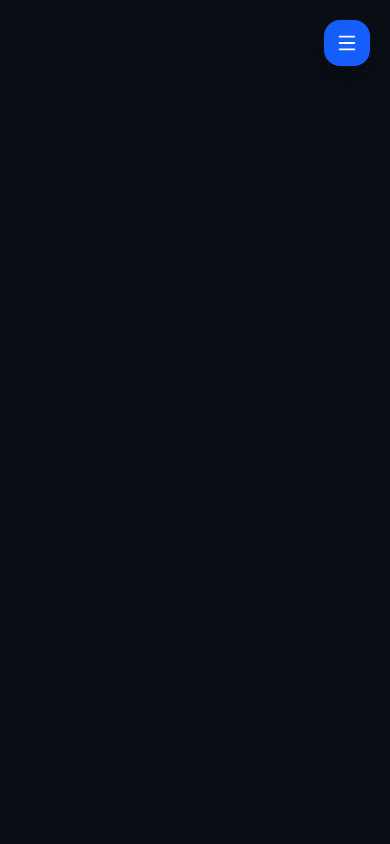
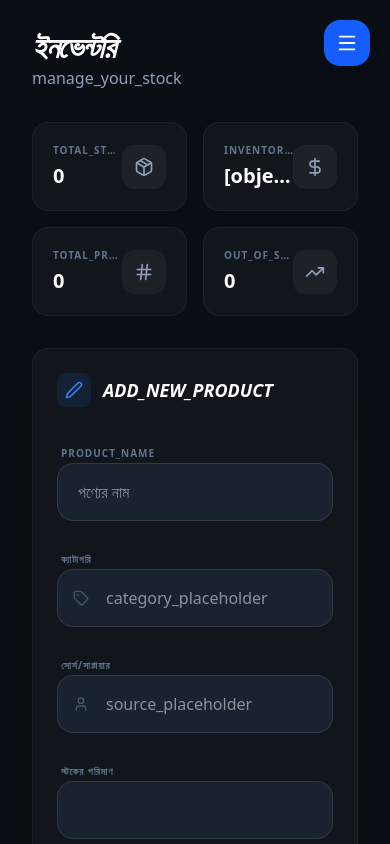
Before and after one commit to Ufuq-Innovation/Xeetrix, a Next.js app: page /inventory in a window 390 px wide. Built offline with nearby package versions, Linux system fonts and the light colour scheme; no server answers; the database is empty.

Commit message:
fix: restore missing JSX content and stabilize InventoryPage rendering
Completed the full UI structure including stats, form, and data table. Fixed blank screen issue by ensuring complete return block after client-side mounting.

```diff
--- a/app/(dashboard)/inventory/page.js
+++ b/app/(dashboard)/inventory/page.js
@@ -37,7 +37,6 @@ export default function InventoryPage() {
     },
   });
 
-  // এই inputs অ্যারেটি এখন ডাইনামিক কারেন্সি সাপোর্ট করবে
   const inputs = useMemo(() => [
     { name: "name", label: t("product_name"), req: true, placeholder: t("product_name_placeholder") },
     { name: "category", label: t("category"), icon: Tag, placeholder: t("category_placeholder") },
@@ -85,12 +84,111 @@ export default function InventoryPage() {
     },
   });
 
-  if (!mounted) return null;
+  if (!mounted) return <div className="p-10 text-white">Loading...</div>;
 
   return (
-    <div className="space-y-8 p-4 md:p-6 max-w-7xl mx-auto">
-      {/* Header, Stats Cards, Form and Table remains same as your provided structure */}
-      {/* ... (Rest of the JSX) */}
+    <div className="space-y-8 p-4 md:p-6 max-w-7xl mx-auto animate-in fade-in duration-500">
+      {/* 1. Header */}
+      <div className="flex justify-between items-center">
+        <div>
+          <h1 className="text-3xl font-black uppercase italic text-white tracking-tighter leading-none">{t("inventory")}</h1>
+          <p className="text-slate-400 mt-1">{t("manage_your_stock")}</p>
+        </div>
+        {editingId && (
+          <button onClick={() => { setEditingId(null); setFormData(initialFormState); }} className="text-red-500 font-bold uppercase text-[10px] tracking-widest border border-red-500/20 px-5 py-2.5 rounded-xl hover:bg-red-500 hover:text-white transition-all">
+            {t("cancel")}
+          </button>
+        )}
+      </div>
+
+      {/* 2. Stats Cards */}
+      <div className="grid grid-cols-2 lg:grid-cols-4 gap-4">
+        {statsData.map((stat, i) => (
+          <div key={i} className="bg-[#11161D] p-5 rounded-2xl border border-white/5">
+            <div className="flex items-center justify-between">
+              <div className="space-y-1 overflow-hidden">
+                <p className="text-[10px] font-bold uppercase text-slate-500 tracking-widest truncate">{stat.label}</p>
+                <p className={`text-xl md:text-2xl font-black truncate ${stat.alert ? 'text-red-500' : 'text-white'}`}>{stat.val}</p>
+              </div>
+              <div className="p-3 bg-white/5 rounded-xl flex-shrink-0">
+                <stat.icon className="text-slate-400" size={20} />
+              </div>
+            </div>
+          </div>
+        ))}
+      </div>
+
+      {/* 3. Form Section */}
+      <form onSubmit={(e) => { e.preventDefault(); productMutation.mutate(editingId ? { ...formData, id: editingId } : formData); }}
+            className="bg-[#11161D] p-6 rounded-2xl border border-white/5 shadow-2xl">
+        <h3 className="text-lg font-black text-white uppercase italic mb-8 flex items-center gap-3">
+          <div className="p-2 bg-blue-500/10 rounded-lg"><Edit2 size={18} className="text-blue-500" /></div>
+          {editingId ? t("edit") : t("add_new_product")}
+        </h3>
+        <div className="grid grid-cols-1 md:grid-cols-2 lg:grid-cols-3 gap-6">
+          {inputs.map((input) => (
+            <div key={input.name} className="space-y-2">
+              <label className="text-[10px] font-bold uppercase text-slate-500 tracking-widest ml-1">{input.label}</label>
+              <div className="relative">
+                {input.icon && <input.icon className="absolute left-4 top-1/2 -translate-y-1/2 text-slate-600" size={16} />}
+                <input
+                  type={input.type || "text"}
+                  required={input.req}
+                  placeholder={input.placeholder}
+                  className={`w-full p-4 bg-[#1a2230] border border-white/10 rounded-2xl text-white outline-none focus:ring-2 focus:ring-blue-500/40 transition-all ${input.icon ? 'pl-12' : 'px-5'}`}
+                  value={formData[input.name] || ""}
+                  onChange={(e) => setFormData({ ...formData, [input.name]: e.target.value })}
+                />
+              </div>
+            </div>
+          ))}
+        </div>
+        <button type="submit" disabled={productMutation.isPending}
+                className="mt-8 px-12 py-4 bg-gradient-to-r from-blue-600 to-blue-700 text-white rounded-2xl font-black uppercase tracking-widest transition-all flex items-center gap-3 shadow-lg shadow-blue-500/20 disabled:opacity-50">
+          {productMutation.isPending ? <div className="animate-spin rounded-full h-4 w-4 border-b-2 border-white"></div> : <CheckCircle size={18} />}
+          {editingId ? t("update") : t("add_to_stock")}
+        </button>
+      </form>
+
+      {/* 4. Product Table */}
+      <div className="bg-[#11161D] rounded-2xl border border-white/5 overflow-hidden shadow-xl">
+        <div className="overflow-x-auto text-left">
+          <table className="w-full">
+            <thead className="bg-white/5 text-[10px] uppercase text-slate-500 tracking-widest">
+              <tr>
+                {["product", "category", "source", "stock", "cost_price", "selling_price", "action"].map(k => (
+                  <th key={k} className="p-5 font-bold">{t(k)}</th>
+                ))}
+              </tr>
+            </thead>
+            <tbody className="divide-y divide-white/5">
+              {products.length === 0 ? (
+                <tr><td colSpan="7" className="p-12 text-center text-slate-500 italic font-medium">{t("no_stock_available")}</td></tr>
+              ) : (
+                products.map((item) => (
+                  <tr key={item._id} className="hover:bg-white/[0.02] transition-colors group">
+                    <td className="p-5">
+                      <div className="font-black text-slate-200 uppercase tracking-tight">{item?.name}</div>
+                      <div className="text-[10px] text-slate-500 mt-0.5">{item?.sku}</div>
+                    </td>
+                    <td className="p-5"><span className="px-3 py-1 bg-purple-500/10 text-purple-400 rounded-lg text-[10px] font-bold uppercase">{item?.category || "N/A"}</span></td>
+                    <td className="p-5 text-xs text-slate-400 font-medium">{item?.source || "N/A"}</td>
+                    <td className={`p-5 font-black text-lg ${Number(item?.stock) <= 10 ? 'text-yellow-500' : 'text-green-500'}`}>{item?.stock}</td>
+                    <td className="p-5 text-xs text-slate-500 font-mono">{currency} {Number(item?.costPrice || 0).toLocaleString()}</td>
+                    <td className="p-5 font-black text-green-400 font-mono">{currency} {Number(item?.sellingPrice || 0).toLocaleString()}</td>
+                    <td className="p-5 text-right">
+                      <button onClick={() => { setEditingId(item._id); setFormData(item); window.scrollTo({top: 0, behavior: 'smooth'}); }}
+                              className="text-yellow-500 bg-yellow-500/10 p-2.5 rounded-xl hover:bg-yellow-500 hover:text-white transition-all shadow-sm">
+                        <Edit2 size={14} />
+                      </button>
+                    </td>
+                  </tr>
+                ))
+              )}
+            </tbody>
+          </table>
+        </div>
+      </div>
     </div>
   );
 }
```
